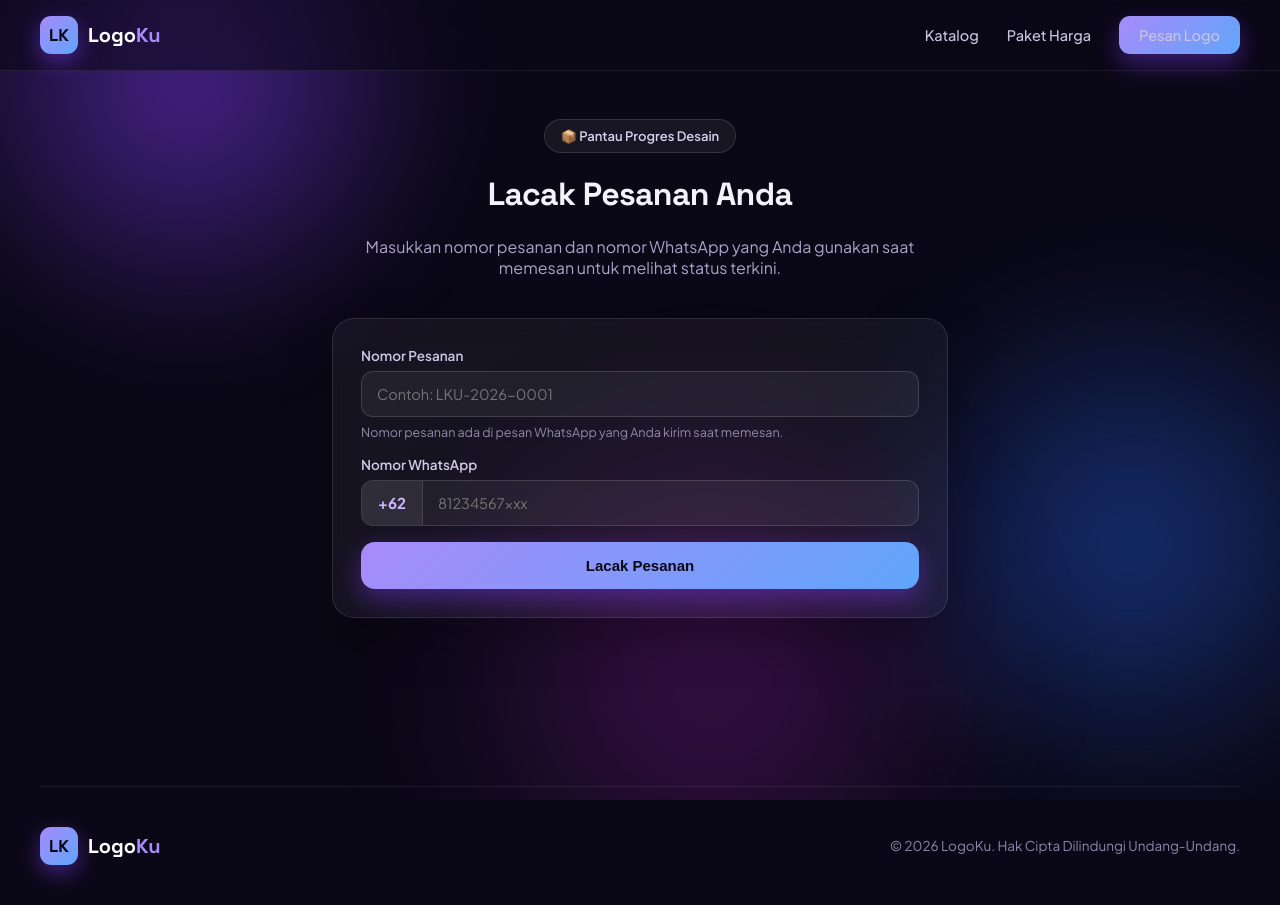
After one commit to romadhonardiansyah1-svg/Logoku, a PHP site: page /lacak.html in a window 1280 px wide. The commit adds this page. Run offline with PHP 8.4, Linux system fonts and the light colour scheme; some libraries are stand-ins or nearby versions.

Commit message:
Add customer order tracking: track_order RPC + lacak.html page + nav link

```diff
--- a/assets/css/app.css
+++ b/assets/css/app.css
@@ -481,3 +481,40 @@ a { color: inherit; }
   .customer-grid { grid-template-columns: 1fr; }
   .modal-grid-3 { grid-template-columns: 1fr; }
 }
+
+/* ============================================================
+   Lacak Pesanan (order tracking) page
+   ============================================================ */
+.track-wrap { max-width: 680px; padding-top: 48px; padding-bottom: 80px; }
+.track-form { padding: 28px; margin-bottom: 18px; }
+.track-result { padding: 28px; margin-top: 18px; }
+.track-head { display: flex; align-items: flex-start; justify-content: space-between; gap: 16px; margin-bottom: 26px; }
+.track-eyebrow { font-size: 12px; font-weight: 700; letter-spacing: 0.06em; text-transform: uppercase; color: #8c87a8; }
+.track-order-no { font-family: 'Space Grotesk', sans-serif; font-weight: 700; font-size: 22px; color: #fff; margin-top: 4px; }
+.track-brand { font-size: 14px; color: var(--muted); margin-top: 2px; }
+
+.track-timeline { list-style: none; margin: 0; padding: 0; display: flex; flex-direction: column; gap: 0; }
+.track-step { position: relative; display: flex; gap: 14px; padding-bottom: 22px; }
+.track-step:last-child { padding-bottom: 0; }
+.track-step::before { content: ''; position: absolute; left: 15px; top: 32px; bottom: -2px; width: 2px; background: rgba(255,255,255,0.12); }
+.track-step:last-child::before { display: none; }
+.track-dot { position: relative; z-index: 1; flex-shrink: 0; width: 32px; height: 32px; border-radius: 50%; display: grid; place-items: center; font-size: 13px; font-weight: 700; border: 2px solid rgba(255,255,255,0.18); background: rgba(255,255,255,0.05); color: #8c87a8; }
+.track-step-name { font-weight: 700; font-size: 15px; color: #c9c4e0; }
+.track-step-desc { font-size: 13px; color: #8c87a8; margin-top: 2px; }
+/* done */
+.track-step--done .track-dot { background: rgba(34,197,94,0.18); border-color: rgba(34,197,94,0.5); color: #6ee7a8; }
+.track-step--done::before { background: rgba(34,197,94,0.4); }
+.track-step--done .track-step-name { color: #d4cff0; }
+/* current */
+.track-step--current .track-dot { background: var(--grad); border-color: transparent; color: #0a0816; box-shadow: 0 0 0 4px rgba(167,139,250,0.2); }
+.track-step--current .track-step-name { color: #fff; }
+/* todo (default styles already set) */
+
+.track-meta { display: grid; grid-template-columns: 1fr 1fr; gap: 14px; margin: 26px 0 18px; padding-top: 22px; border-top: 1px solid rgba(255,255,255,0.08); }
+.track-meta > div { display: flex; flex-direction: column; gap: 3px; }
+.track-meta-label { font-size: 12px; color: #8c87a8; }
+.track-meta > div > span:last-child { font-size: 14.5px; font-weight: 600; color: #fff; }
+
+@media (max-width: 540px) {
+  .track-meta { grid-template-columns: 1fr; }
+}
--- /dev/null
+++ b/assets/js/track.js
@@ -0,0 +1,161 @@
+// Customer order tracking. Calls the track_order RPC (needs order number +
+// matching WhatsApp number) so customers can check status without any login,
+// and without being able to read other people's orders.
+import { supabase, ADMIN_WHATSAPP_NUMBER } from './lib/supabaseClient.js';
+import { normalizePhone, isNormalizedPhone } from './lib/phone.js';
+import { buildWaConsult } from './lib/wa.js';
+
+const STAGES = ['Antrean', 'Proses Sketsa', 'Digitalisasi', 'Revisi', 'Selesai'];
+const STAGE_DESC = {
+  'Antrean': 'Pesanan diterima & masuk antrean.',
+  'Proses Sketsa': 'Desainer membuat sketsa konsep awal.',
+  'Digitalisasi': 'Sketsa diubah menjadi desain digital.',
+  'Revisi': 'Penyempurnaan desain sesuai masukan Anda.',
+  'Selesai': 'Desain final siap & file dikirim.',
+};
+const PAYMENT_PILL = {
+  'Belum Lunas': 'pill--red', 'DP': 'pill--amber', 'Lunas': 'pill--green',
+};
+
+const $ = (id) => document.getElementById(id);
+
+function rupiah(n) {
+  const num = Number(n || 0);
+  return 'Rp ' + (Number.isFinite(num) ? num : 0).toLocaleString('id-ID');
+}
+function fmtDate(iso) {
+  if (!iso) return '-';
+  try {
+    return new Date(iso).toLocaleDateString('id-ID', { day: 'numeric', month: 'long', year: 'numeric' });
+  } catch { return '-'; }
+}
+
+function setStatus(msg, kind) {
+  const el = $('trackStatus');
+  el.textContent = msg || '';
+  el.classList.remove('is-error', 'is-ok');
+  if (!msg) { el.hidden = true; return; }
+  if (kind) el.classList.add(kind === 'error' ? 'is-error' : 'is-ok');
+  el.hidden = false;
+}
+function fieldError(input, errEl, msg) {
+  if (msg) { errEl.textContent = msg; errEl.hidden = false; input.setAttribute('aria-invalid', 'true'); }
+  else { errEl.textContent = ''; errEl.hidden = true; input.removeAttribute('aria-invalid'); }
+}
+
+function renderTimeline(current) {
+  const idx = STAGES.indexOf(current);
+  const ol = $('resTimeline');
+  ol.replaceChildren(...STAGES.map((stage, i) => {
+    const state = i < idx ? 'done' : i === idx ? 'current' : 'todo';
+    const li = document.createElement('li');
+    li.className = `track-step track-step--${state}`;
+    const dot = document.createElement('span');
+    dot.className = 'track-dot';
+    dot.textContent = i < idx ? '✓' : String(i + 1);
+    dot.setAttribute('aria-hidden', 'true');
+    const body = document.createElement('div');
+    const name = document.createElement('div');
+    name.className = 'track-step-name';
+    name.textContent = stage;
+    const desc = document.createElement('div');
+    desc.className = 'track-step-desc';
+    desc.textContent = STAGE_DESC[stage] || '';
+    body.append(name, desc);
+    li.append(dot, body);
+    if (i === idx) li.setAttribute('aria-current', 'step');
+    return li;
+  }));
+}
+
+function renderResult(o) {
+  $('resOrderNo').textContent = o.order_number || '-';
+  $('resBrand').textContent = o.brand_name || '';
+  const payPill = $('resPayPill');
+  payPill.textContent = o.payment_status || '-';
+  payPill.className = `pill ${PAYMENT_PILL[o.payment_status] || 'pill--slate'}`;
+  renderTimeline(o.progress_status);
+  $('resTotal').textContent = rupiah(o.total_amount);
+  $('resDp').textContent = Number(o.dp_amount || 0) > 0 ? rupiah(o.dp_amount) : '-';
+  $('resCreated').textContent = fmtDate(o.created_at);
+  $('resUpdated').textContent = fmtDate(o.updated_at);
+  $('resWa').href = buildWaConsult(
+    ADMIN_WHATSAPP_NUMBER,
+    `Halo Admin LogoKu, saya ingin menanyakan pesanan ${o.order_number}.`,
+  );
+  $('trackResult').hidden = false;
+}
+
+async function onSubmit(e) {
+  e.preventDefault();
+  const btn = $('trackBtn');
+  if (btn.disabled) return;
+
+  const orderInput = $('orderNumber');
+  const phoneInput = $('phone');
+  fieldError(orderInput, $('orderErr'), '');
+  fieldError(phoneInput, $('phoneErr'), '');
+  $('trackResult').hidden = true;
+  setStatus('', null);
+
+  const orderNumber = orderInput.value.trim().toUpperCase();
+  let phone;
+  let valid = true;
+  if (!orderNumber) { fieldError(orderInput, $('orderErr'), 'Nomor pesanan wajib diisi.'); valid = false; }
+  try {
+    phone = normalizePhone(phoneInput.value);
+    if (!isNormalizedPhone(phone)) throw new Error('bad');
+  } catch {
+    fieldError(phoneInput, $('phoneErr'), 'Nomor WhatsApp belum valid.');
+    valid = false;
+  }
+  if (!valid) return;
+
+  if (!supabase) {
+    setStatus('Layanan pelacakan belum aktif (Supabase belum dikonfigurasi).', 'error');
+    return;
+  }
+
+  btn.disabled = true;
+  const label = btn.textContent;
+  btn.textContent = 'Mencari…';
+  setStatus('Mencari pesanan Anda…', null);
+
+  try {
+    const { data, error } = await supabase.rpc('track_order', {
+      p_order_number: orderNumber,
+      p_phone: phone,
+    });
+    if (error) throw error;
+    const row = Array.isArray(data) ? data[0] : data;
+    if (!row) {
+      setStatus('Pesanan tidak ditemukan. Pastikan nomor pesanan dan nomor WhatsApp sudah benar.', 'error');
+      return;
+    }
+    setStatus('', null);
+    renderResult(row);
+    $('trackResult').scrollIntoView({ behavior: 'smooth', block: 'nearest' });
+  } catch (err) {
+    console.error('[track] gagal', err?.message);
+    setStatus('Terjadi kendala saat melacak pesanan. Coba lagi sebentar.', 'error');
+  } finally {
+    btn.disabled = false;
+    btn.textContent = label;
+  }
+}
+
+function init() {
+  $('trackForm').addEventListener('submit', onSubmit);
+  // Prefill from URL (?order=...&wa=...) — handy from the WhatsApp message link.
+  try {
+    const params = new URLSearchParams(location.search);
+    if (params.get('order')) $('orderNumber').value = params.get('order');
+    if (params.get('wa')) $('phone').value = params.get('wa');
+  } catch { /* ignore */ }
+}
+
+if (document.readyState === 'loading') {
+  document.addEventListener('DOMContentLoaded', init);
+} else {
+  init();
+}
--- a/index.html
+++ b/index.html
@@ -34,6 +34,7 @@
           <a href="#harga">Paket Harga</a>
           <a href="#cara-kerja">Cara Kerja</a>
           <a href="#faq">FAQ</a>
+          <a href="lacak.html">Lacak Pesanan</a>
           <a href="login.html" class="btn-ghost">Masuk / Daftar</a>
           <a href="brief.html" class="btn btn-primary">Pesan Logo</a>
         </nav>
--- /dev/null
+++ b/lacak.html
@@ -0,0 +1,103 @@
+<!DOCTYPE html>
+<html lang="id">
+<head>
+  <meta charset="utf-8">
+  <meta name="viewport" content="width=device-width, initial-scale=1">
+  <title>Lacak Pesanan — LogoKu</title>
+  <meta name="description" content="Lacak status pesanan desain logo Anda di LogoKu dengan nomor pesanan dan nomor WhatsApp.">
+  <link rel="preconnect" href="https://fonts.googleapis.com">
+  <link rel="preconnect" href="https://fonts.gstatic.com" crossorigin>
+  <link href="https://fonts.googleapis.com/css2?family=Space+Grotesk:wght@500;600;700&family=Plus+Jakarta+Sans:wght@400;500;600;700;800&display=swap" rel="stylesheet">
+  <link rel="stylesheet" href="assets/css/app.css">
+  <script src="assets/js/env.js"></script>
+</head>
+<body>
+  <div class="orbs" aria-hidden="true">
+    <div class="orb orb-1"></div>
+    <div class="orb orb-2"></div>
+    <div class="orb orb-3"></div>
+  </div>
+
+  <div class="layer">
+    <header class="site-header">
+      <div class="container header-wrap">
+        <a class="brand" href="index.html">
+          <span class="mark">LK</span>
+          <span class="name">Logo<span>Ku</span></span>
+        </a>
+        <nav class="nav">
+          <a href="index.html#katalog">Katalog</a>
+          <a href="index.html#harga">Paket Harga</a>
+          <a href="brief.html" class="btn btn-primary">Pesan Logo</a>
+        </nav>
+      </div>
+    </header>
+
+    <main class="container track-wrap">
+      <div class="section-head">
+        <span class="badge">📦 Pantau Progres Desain</span>
+        <h1>Lacak Pesanan Anda</h1>
+        <p>Masukkan nomor pesanan dan nomor WhatsApp yang Anda gunakan saat memesan
+           untuk melihat status terkini.</p>
+      </div>
+
+      <form id="trackForm" class="glass track-form" novalidate>
+        <div class="field">
+          <label for="orderNumber">Nomor Pesanan</label>
+          <input id="orderNumber" name="orderNumber" class="input" type="text"
+                 placeholder="Contoh: LKU-2026-0001" autocomplete="off"
+                 aria-describedby="orderHint orderErr" required>
+          <small id="orderHint" class="hint">Nomor pesanan ada di pesan WhatsApp yang Anda kirim saat memesan.</small>
+          <p id="orderErr" class="error-text" hidden></p>
+        </div>
+        <div class="field">
+          <label for="phone">Nomor WhatsApp</label>
+          <div class="input-affix">
+            <span class="affix" aria-hidden="true">+62</span>
+            <input id="phone" name="phone" class="input affix-input" type="tel"
+                   inputmode="numeric" autocomplete="tel" placeholder="81234567xxx"
+                   aria-describedby="phoneErr" required>
+          </div>
+          <p id="phoneErr" class="error-text" hidden></p>
+        </div>
+        <button id="trackBtn" type="submit" class="btn btn-primary btn-lg" style="width:100%;">Lacak Pesanan</button>
+      </form>
+
+      <div id="trackStatus" class="form-status" role="status" aria-live="polite" hidden></div>
+
+      <!-- result -->
+      <section id="trackResult" class="glass track-result" hidden aria-live="polite">
+        <div class="track-head">
+          <div>
+            <div class="track-eyebrow">Pesanan</div>
+            <div class="track-order-no" id="resOrderNo"></div>
+            <div class="track-brand" id="resBrand"></div>
+          </div>
+          <span class="pill" id="resPayPill"></span>
+        </div>
+
+        <ol class="track-timeline" id="resTimeline"></ol>
+
+        <div class="track-meta">
+          <div><span class="track-meta-label">Total</span><span id="resTotal"></span></div>
+          <div><span class="track-meta-label">DP</span><span id="resDp"></span></div>
+          <div><span class="track-meta-label">Dipesan</span><span id="resCreated"></span></div>
+          <div><span class="track-meta-label">Update terakhir</span><span id="resUpdated"></span></div>
+        </div>
+
+        <a id="resWa" class="btn btn-ghost btn-lg" style="width:100%;text-align:center;margin-top:8px;" target="_blank" rel="noopener">💬 Hubungi Admin via WhatsApp</a>
+      </section>
+    </main>
+
+    <footer class="container site-footer">
+      <a class="brand" href="index.html">
+        <span class="mark">LK</span>
+        <span class="name">Logo<span>Ku</span></span>
+      </a>
+      <p>© 2026 LogoKu. Hak Cipta Dilindungi Undang-Undang.</p>
+    </footer>
+  </div>
+
+  <script type="module" src="assets/js/track.js"></script>
+</body>
+</html>
```
Also changed, not shown: supabase/migrations/0001_init.sql.
